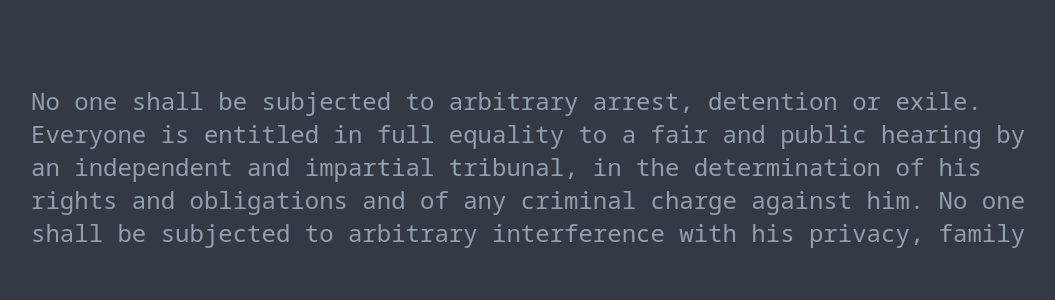
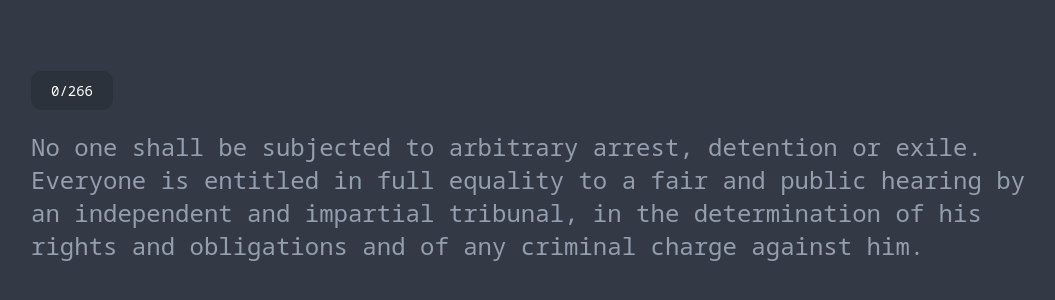
Before and after one commit to Varke/awesome-typer, a React (Create React App) app: page / in a window 1280 px wide. Shown: the part 234-534 px from the top of the page, without its empty margins (97-1152 px from the left). Built offline with nearby package versions, Linux system fonts and the light colour scheme.

Commit message:
simple Tag component

```diff
--- /dev/null
+++ b/src/components/Tag.js
@@ -0,0 +1,16 @@
+import React from 'react';
+import styled from 'styled-components';
+
+export const Tag = (props) => {
+   return <Container>{props.children}</Container>;
+};
+
+const Container = styled.div`
+   padding: 10px 20px;
+   border-radius: 10px;
+   background: #2c323b;
+   font-size: 14px;
+   font-family: 'Noto Sans Mono', monospace;
+   font-weight: 400;
+   color: white;
+`;
--- a/src/components/TyperScreen.js
+++ b/src/components/TyperScreen.js
@@ -1,11 +1,11 @@
 import React, { useEffect, useState } from 'react';
 import styled, { keyframes } from 'styled-components';
+import { Tag } from './Tag';
 
 const TyperScreen = () => {
    const originalString =
-      'No one shall be subjected to arbitrary arrest, detention or exile. Everyone is entitled in full equality to a fair and public hearing by an independent and impartial tribunal, in the determination of his rights and obligations and of any criminal charge against him. No one shall be subjected to arbitrary interference with his privacy, family';
+      'No one shall be subjected to arbitrary arrest, detention or exile. Everyone is entitled in full equality to a fair and public hearing by an independent and impartial tribunal, in the determination of his rights and obligations and of any criminal charge against him.';
    const [inputString, setInputString] = useState('');
-
    const getColorForChar = (char, index) => {
       if (index >= inputString.length) {
          return '#939eae'; // Серый цвет для неактивных символов
@@ -42,6 +42,9 @@ const TyperScreen = () => {
 
    return (
       <Container>
+         <Tags>
+            <Tag>{inputString.length + '/' + originalString.length}</Tag>
+         </Tags>
          <TextContainer>
             {/* <Text ref={componentRef}>{str}</Text> */}
             <TextWithLetters>
@@ -58,6 +61,12 @@ const TyperScreen = () => {
       </Container>
    );
 };
+
+const Tags = styled.div`
+   display: flex;
+   width: 80%;
+   gap: 10px;
+`;
 
 const blinkingAnimation = keyframes`
   from {
@@ -106,6 +115,7 @@ const Container = styled.div`
    flex-direction: column;
    justify-content: center;
    align-items: center;
+   gap: 20px;
 `;
 
 const Text = styled.span`
```
